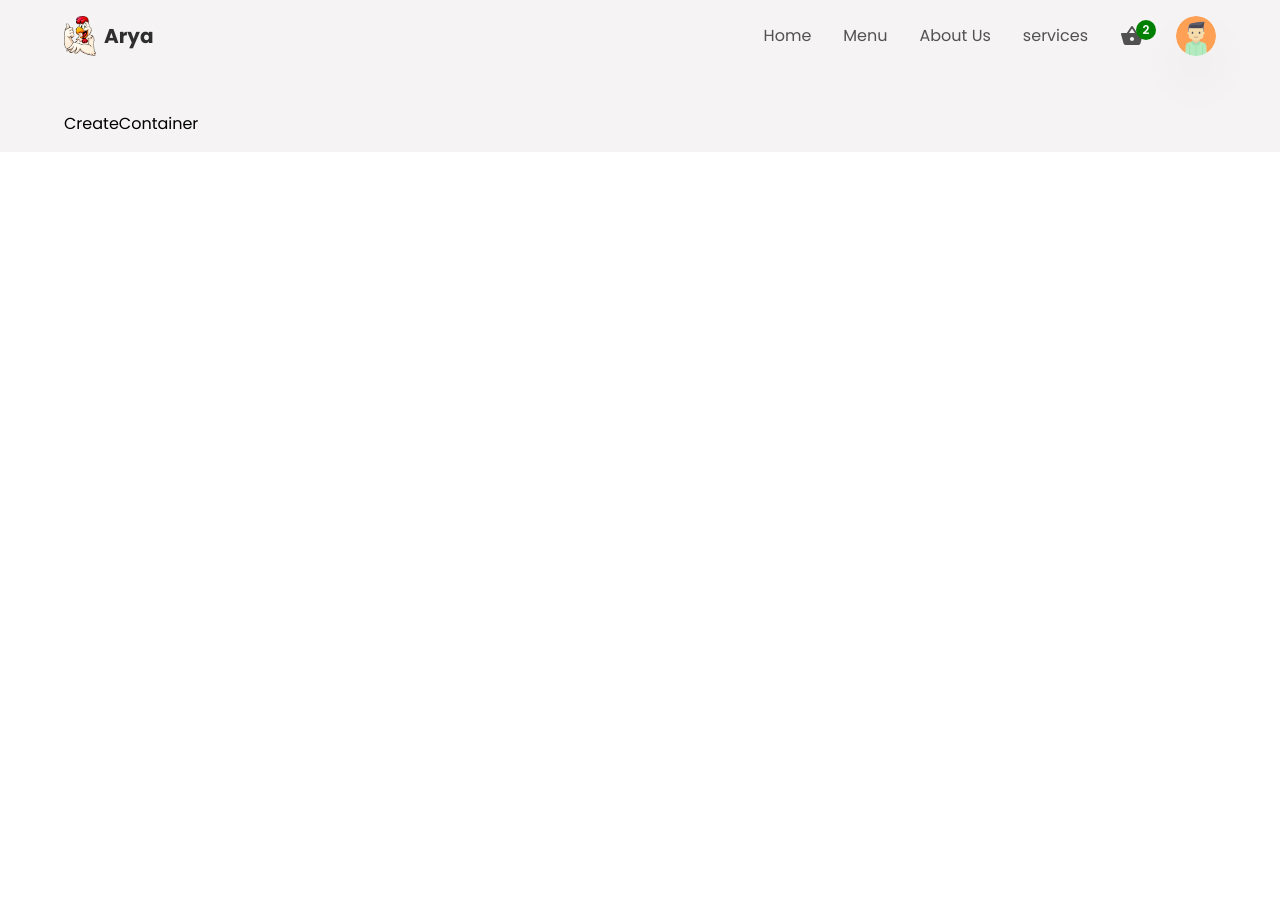
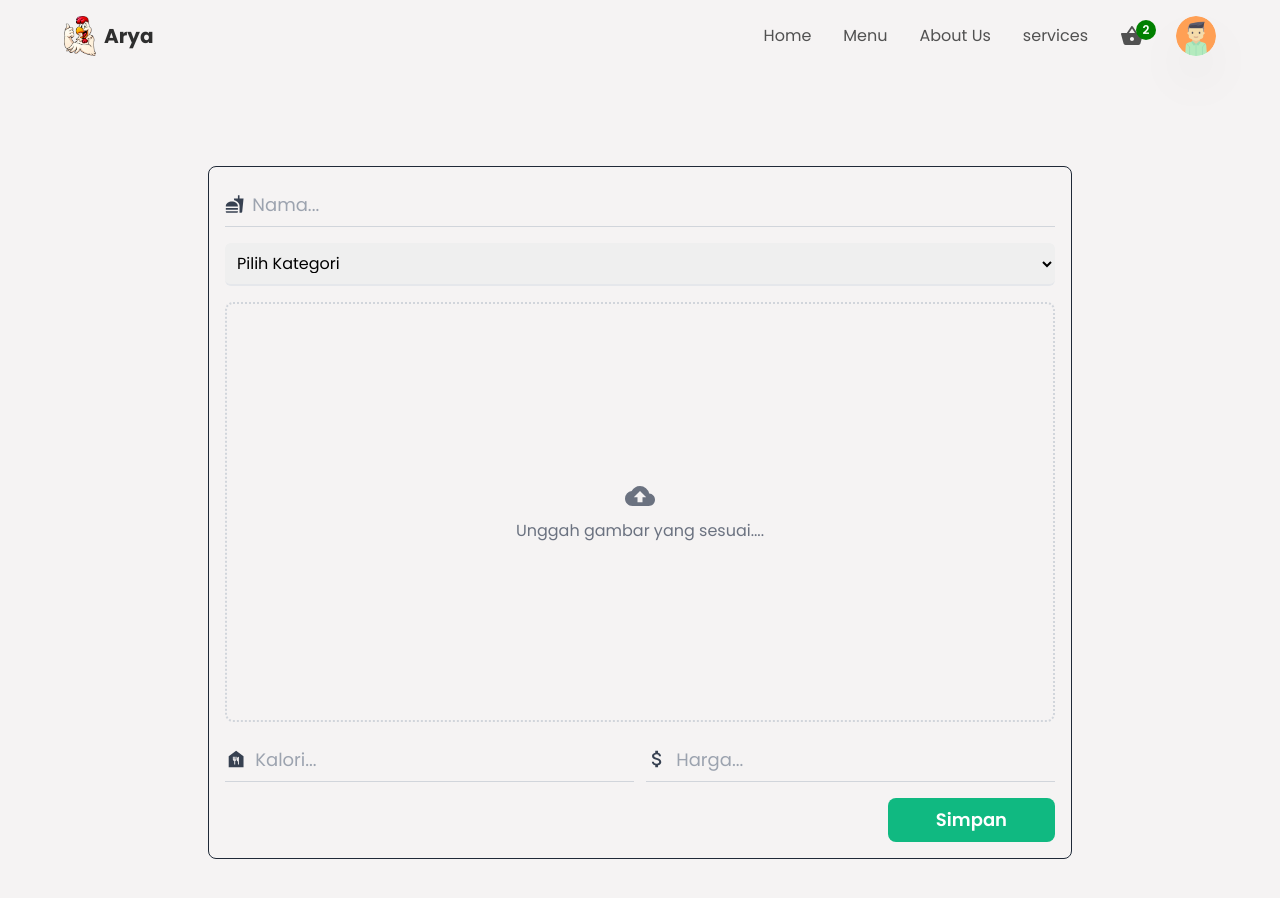
Before and after one commit to Arya-BudiArtana/e-commerce_using_react, a React (Create React App) app: page /createItem in a window 1280 px wide. Shown: the top 898 px of the page. Before the commit the page ends 800 px from the top, so only its background shows below. Built offline with nearby package versions, Linux system fonts and the light colour scheme.

Commit message:
add new item menu

```diff
--- a/src/App.js
+++ b/src/App.js
@@ -5,9 +5,10 @@ import { Route, Routes } from 'react-router-dom';
 import { AnimatePresence } from 'framer-motion';
 
 const App = () => {
+
   return (
 
-    <AnimatePresence exitBeforeEnter>
+    <AnimatePresence exitBeforeEnter >
             <div className="w-screen h-auto flex flex-col bg-primary">
         <Header/>
 
--- a/src/components/CreateContainer.jsx
+++ b/src/components/CreateContainer.jsx
@@ -1,9 +1,173 @@
-import React from 'react'
+import React, { useState } from "react";
+import { motion } from "framer-motion";
+import {
+  MdFastfood,
+  MdCloudUpload,
+  MdDelete,
+  MdFoodBank,
+  MdAttachMoney
+} from "react-icons/md";
+import { categories } from "../utils/data";
+import { Loader } from "./index";
 
 const CreateContainer = () => {
+  const [title, setTitle] = useState("");
+  const [calories, setCalories] = useState("");
+  const [price, setPrice] = useState("");
+  const [category, setCategory] = useState(null);
+  const [img, setImg] = useState(null);
+  const [fields, setFileds] = useState(false);
+  const [msg, setMsg] = useState(null);
+  const [isLoading, setIsLoading] = useState(false);
+  const [alertStatus, setAlertStatus] = useState("danger");
+
+  const uploadImage = () => {};
+  const deleteImg = () => {};
+  const save = () => {};
+
   return (
-    <div>CreateContainer</div>
-  )
-}
+    <div className="w-full min-h-screen h-auto flex items-center justify-center">
+      <div
+        className="w-[90%] md:w-[75%] border border-gray-800 rounded-lg p-4
+      flex flex-col items-center justify-center gap-4"
+      >
+        {fields && (
+          <motion.p
+            initial={{ opacity: 0 }}
+            animate={{ opacity: 1 }}
+            exit={{ opacity: 0 }}
+            className={`w-full p-2 rounded-lg text-center text-lg font-semibold
+            ${
+              alertStatus === "danger"
+                ? "bg-red-400 text-red-800"
+                : "bg-emerald-400 text-emerald-800"
+            }`}
+          >
+            {msg}
+          </motion.p>
+        )}
 
-export default CreateContainer
+        <div className="w-full py-2 border-b border-gray-300 flex items-center gap-2">
+          <MdFastfood className="text-xl text-gray-700"></MdFastfood>
+          <input
+            type="text"
+            required
+            value={title}
+            name=""
+            id=""
+            placeholder="Nama..."
+            onChange={(e) => setTitle(e.target.value)}
+            className="capitalize h-full w-full text-lg  bg-transparent outline-none border-none placeholder:text-gray-400 text-textColor"
+          />
+        </div>
+
+        <div className="w-full">
+          <select
+            name=""
+            id=""
+            onChange={(e) => setCategory(e.target.value)}
+            className="outline-none w-full text-base border-b-2 border-gray-200 p-2 rounded-md cursor-pointer"
+          >
+            <option value="other" className="bg-white">
+              Pilih Kategori
+            </option>
+            {categories &&
+              categories.map((item) => (
+                <option
+                  key={item.id}
+                  className="text-base border-0 outline-0 capitalize
+                 bg-white text-headingColor"
+                  value={item.urlParamName}
+                >
+                  {item.name}
+                </option>
+              ))}
+          </select>
+        </div>
+
+        <div
+          className="group flex justify-center items-center flex-col border-2
+        border-dotted border-gray-300 w-full h-225 md:h-420 cursor-pointer rounded-lg"
+        >
+          {isLoading ? (
+            <Loader></Loader>
+          ) : (
+            <>
+              {!img ? (
+                <>
+                  <label className="w-full h-full flex flex-col items-center justify-center cursor-pointer">
+                    <div className="w-full h-full flex flex-col items-center justify-center gap-2">
+                      <MdCloudUpload className="text-gray-500 text-3xl hover:text-gray-700"></MdCloudUpload>
+                      <p className="text-gray-500 hover:text-gray-700">
+                        Unggah gambar yang sesuai....
+                      </p>
+                    </div>
+                    <input
+                      type="file"
+                      name="upoadimage"
+                      accept="image/*"
+                      onChange={uploadImage}
+                      className="w-0 h-0"
+                    />
+                  </label>
+                </>
+              ) : (
+                <>
+                  <div className="relative h-full">
+                    <img
+                      src={img}
+                      alt=""
+                      className="w-full h-full object-cover"
+                    />
+                    <button
+                      typeof="button"
+                      className="absolute bottom-3 right-3 p-3 rounded-full bg-red-500 text-xl cursor-pointer outline-none
+                  hover:shadow-md duration-500 transition-all ease-in-out"
+                      onClick={deleteImg}
+                    >
+                      {" "}
+                      <MdDelete className="text-white"></MdDelete>
+                    </button>
+                  </div>
+                </>
+              )}
+            </>
+          )}
+
+        </div>
+          <div className="w-full flex flex-col md:flex-row items-center gap-3">
+            <div className="w-full py-2 border-b border-gray-300 flex items-center gap-2">
+              <MdFoodBank className="text-2xl text-gray-700"></MdFoodBank>
+              <input
+                type="text"
+                required
+                placeholder="Kalori..."
+                value={calories}
+                onChange={(e) => setCalories(e.target.value)}
+                className="w-full h-full text-lg bg-transparent outline-none border-none placeholder:text-gray-400 text-textColor"
+              />
+            </div>
+
+            <div className="w-full py-2 border-b border-gray-300 flex items-center gap-2">
+              <MdAttachMoney className="text-2xl text-gray-700"></MdAttachMoney>
+              <input
+                type="number"
+                required
+                placeholder="Harga..."
+                value={price}
+                onChange={(e) => setPrice(e.target.value)}
+                className="w-full h-full text-lg bg-transparent outline-none border-none placeholder:text-gray-400 text-textColor"
+              />
+            </div>
+          </div>
+
+          <div className="flex items-center w-full">
+            <button type="button" className="ml-0 md:ml-auto w-full md:w-auto border-none outline-none
+             bg-emerald-500 px-12 py-2 rounded-lg text-lg text-white font-semibold" onClick={save}>Simpan</button>
+          </div>
+      </div>
+    </div>
+  );
+};
+
+export default CreateContainer;
--- /dev/null
+++ b/src/components/Loader.jsx
@@ -0,0 +1,24 @@
+import React from "react";
+
+const loader = () => {
+  return (
+    <svg
+      role="status"
+      class="inline mr-2 w-10 h-10 text-gray-200 animate-spin dark:text-gray-600 fill-green-600"
+      viewBox="0 0 100 101"
+      fill="none"
+      xmlns="http://www.w3.org/2000/svg"
+    >
+      <path
+        d="M100 50.5908C100 78.2051 77.6142 100.591 50 100.591C22.3858 100.591 0 78.2051 0 50.5908C0 22.9766 22.3858 0.59082 50 0.59082C77.6142 0.59082 100 22.9766 100 50.5908ZM9.08144 50.5908C9.08144 73.1895 27.4013 91.5094 50 91.5094C72.5987 91.5094 90.9186 73.1895 90.9186 50.5908C90.9186 27.9921 72.5987 9.67226 50 9.67226C27.4013 9.67226 9.08144 27.9921 9.08144 50.5908Z"
+        fill="currentColor"
+      />
+      <path
+        d="M93.9676 39.0409C96.393 38.4038 97.8624 35.9116 97.0079 33.5539C95.2932 28.8227 92.871 24.3692 89.8167 20.348C85.8452 15.1192 80.8826 10.7238 75.2124 7.41289C69.5422 4.10194 63.2754 1.94025 56.7698 1.05124C51.7666 0.367541 46.6976 0.446843 41.7345 1.27873C39.2613 1.69328 37.813 4.19778 38.4501 6.62326C39.0873 9.04874 41.5694 10.4717 44.0505 10.1071C47.8511 9.54855 51.7191 9.52689 55.5402 10.0491C60.8642 10.7766 65.9928 12.5457 70.6331 15.2552C75.2735 17.9648 79.3347 21.5619 82.5849 25.841C84.9175 28.9121 86.7997 32.2913 88.1811 35.8758C89.083 38.2158 91.5421 39.6781 93.9676 39.0409Z"
+        fill="currentFill"
+      />
+    </svg>
+  );
+};
+
+export default loader;
--- a/src/components/index.js
+++ b/src/components/index.js
@@ -2,3 +2,4 @@ export { default as Header } from './Header'
 export { default as MainContainer } from "./MainContainer"
 export { default as CreateContainer } from "./CreateContainer"
 export { default as Home } from "./Home"
+export { default as Loader } from "./Loader"
--- a/src/index.css
+++ b/src/index.css
@@ -12,6 +12,7 @@ body {
 
 html, body {
     scroll-behavior: smooth;
+    overflow-x: hidden;
 }
 
 @tailwind base;
--- a/src/utils/data.js
+++ b/src/utils/data.js
@@ -1,11 +1,42 @@
-import i1 from "../img/f1.png"
-import i2 from "../img/f9.png"
-import i3 from "../img/tomato.png"
-import i4 from "../img/ayam.png"
+import i1 from "../img/tahu.png";
+import i2 from "../img/f9.png";
+import i3 from "../img/tomato.png";
+import i4 from "../img/ayam.png";
 export const herodata = [
-    {id: 1, name: "Buah", desc: "Strawberry Tristan", price: "45K/Kg", img: i1},
-    {id: 2, name: "Buah", desc: "Pisang Cavendish", price: "40K/Kg", img: i2},
-    {id: 4, name: "Sayur", desc: "Tomat Ceri", price: "60K/Kg", img: i3},
-    {id: 3, name: "Daging", desc: "Ayam Utuh", price: "20K/Kg", img: i4},
+  { id: 1, name: "Buah", desc: "Pisang Cavendish", price: "40K/Kg", img: i2 },
+  { id: 2, name: "Olahan", desc: "Tahu Putih", price: "15K/Kg", img: i1 },
+  { id: 4, name: "Sayur", desc: "Tomat Ceri", price: "60K/Kg", img: i3 },
+  { id: 3, name: "Daging", desc: "Ayam Utuh", price: "20K/Kg", img: i4 },
+];
 
-  ]
+export const categories = [
+  {
+    id: 1,
+    name: "Ayam",
+    urlParamName: "ayam",
+  },
+
+  {
+    id: 2,
+    name: "Sapi",
+    urlParamName: "sapi",
+  },
+
+  {
+    id: 3,
+    name: "Buah",
+    urlParamName: "buah",
+  },
+
+  {
+    id: 4,
+    name: "Sayur",
+    urlParamName: "sayur",
+  },
+
+  {
+    id: 5,
+    name: "Olahan",
+    urlParamName: "olahan",
+  },
+];
```
Also changed, not shown: src/components/Header.jsx (+14 -6 lines), src/img/tahu.png (added).
